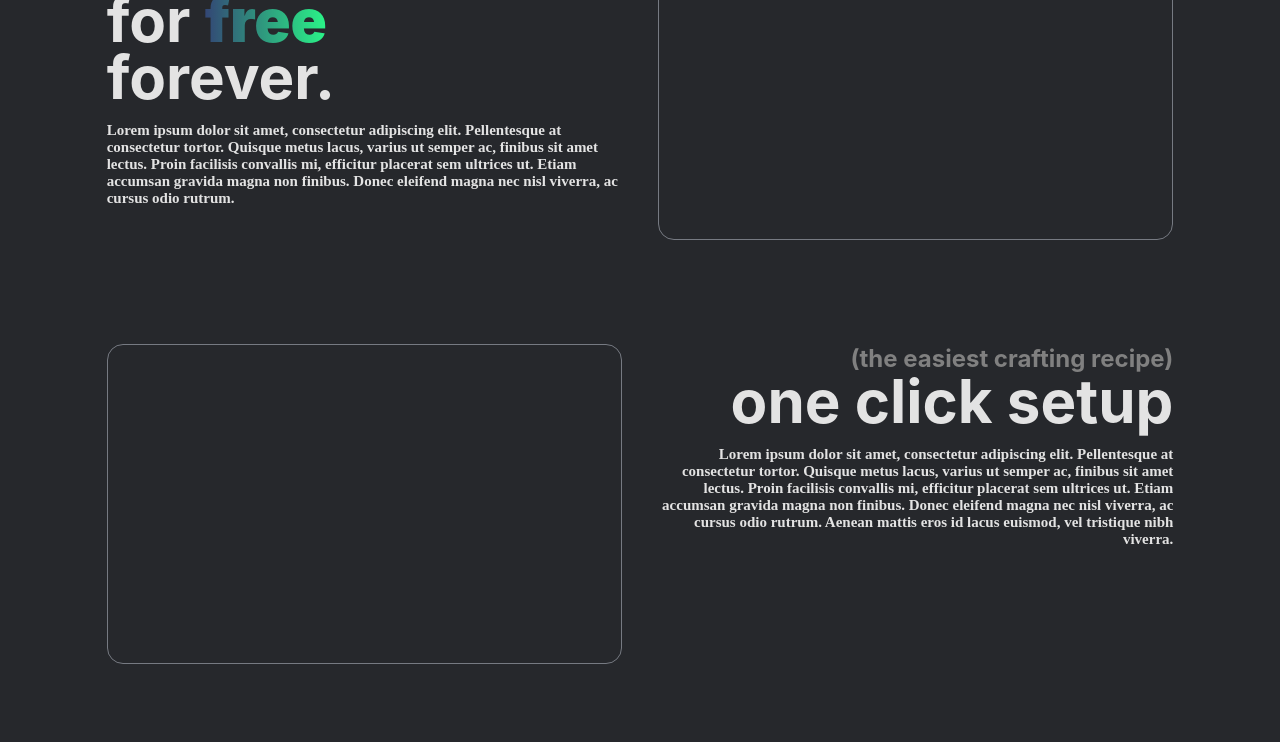
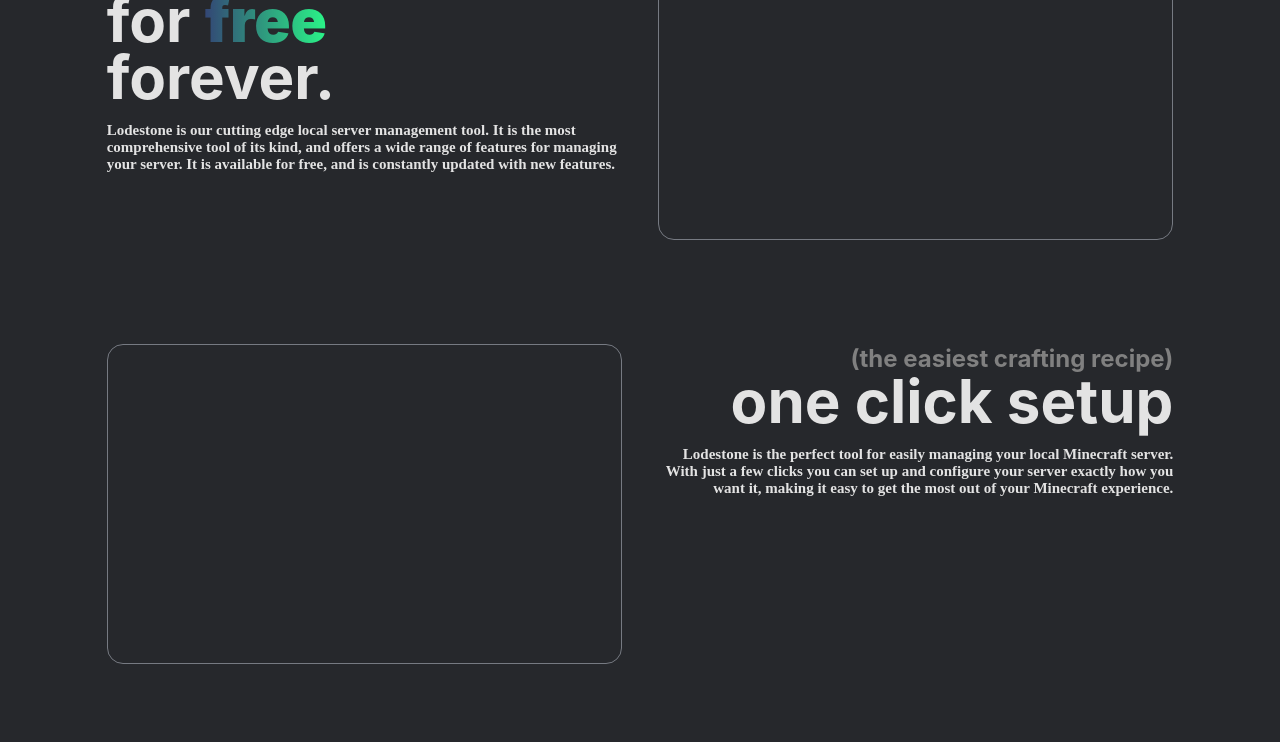
Before and after one commit to Lodestone-Team/frontend, a React (Create React App) app: page / in a window 1280 px wide. Shown: the part 1760-2502 px from the top of the page. Built offline with nearby package versions, Linux system fonts and the light colour scheme; a web font is replaced by a local one.

Commit message:
added GPT-3 text changed some positioning from absolute.

```diff
--- a/src/landingPage/AboutSection.tsx
+++ b/src/landingPage/AboutSection.tsx
@@ -15,12 +15,10 @@ const AboutSection = () => {
             forever.
           </h1>
           <p>
-            Lorem ipsum dolor sit amet, consectetur adipiscing elit.
-            Pellentesque at consectetur tortor. Quisque metus lacus, varius ut
-            semper ac, finibus sit amet lectus. Proin facilisis convallis mi,
-            efficitur placerat sem ultrices ut. Etiam accumsan gravida magna non
-            finibus. Donec eleifend magna nec nisl viverra, ac cursus odio
-            rutrum.
+          Lodestone is our cutting edge local server management tool.
+          It is the most comprehensive tool of its kind, and offers a wide
+          range of features for managing your server. It is available for free,
+          and is constantly updated with new features.
           </p>
         </article>
 
@@ -38,13 +36,9 @@ const AboutSection = () => {
           <h2>(the easiest crafting recipe)</h2>
           <h1>one click setup</h1>
           <p>
-            Lorem ipsum dolor sit amet, consectetur adipiscing elit.
-            Pellentesque at consectetur tortor. Quisque metus lacus, varius ut
-            semper ac, finibus sit amet lectus. Proin facilisis convallis mi,
-            efficitur placerat sem ultrices ut. Etiam accumsan gravida magna non
-            finibus. Donec eleifend magna nec nisl viverra, ac cursus odio
-            rutrum. Aenean mattis eros id lacus euismod, vel tristique nibh
-            viverra.
+          Lodestone is the perfect tool for easily managing your local Minecraft server.
+          With just a few clicks you can set up and configure your server exactly how you want it,
+          making it easy to get the most out of your Minecraft experience.
           </p>
         </article>
 
--- a/src/landingPage/ControlAnimation.tsx
+++ b/src/landingPage/ControlAnimation.tsx
@@ -3,8 +3,6 @@ import styles from './ControlAnimation.module.scss';
 import GhostBlock from 'common/GhostBlock';
 
 const ControlAnimation = () => {
-  // const numSteps = 20.0
-
   let boxElement: Element | null;
   let contentRef: HTMLElement | null;
   let triggered: boolean = false;
--- a/src/landingPage/ControlSection.tsx
+++ b/src/landingPage/ControlSection.tsx
@@ -3,14 +3,13 @@ import styles from './ControlSection.module.scss';
 import ControlAnimation from './ControlAnimation';
 
 const ControlSection = () => {
-  const loremIpsum =
-    'Lorem ipsum dolor sit amet, consectetur adipiscing elit. Pellentesque at consectetur tortor. Quisque metus lacus, varius ut semper ac, finibus sit amet lectus. Proin facilisis convallis mi, efficitur placerat sem ultrices ut. Etiam accumsan gravida magna non finibus. Donec eleifend magna nec nisl viverra, ac cursus odio rutrum. Aenean mattis eros id lacus euismod, vel tristique nibh viverra.';
+  const textDescription = "If you are looking for a locally hosted server management tool that gives you total control and endless fidelity, look no further than Lodestone. This tool will allow you to manage your server with ease, giving you the ability to customize and configure your server to your liking. With Lodestone, you will have the power to create the perfect Minecraft server for you and your friends to enjoy."
   return (
     <section className={styles.container}>
       <ControlAnimation></ControlAnimation>
       <h1 className={styles.left}>total control</h1>
       <h1 className={styles.right}>endless fidelity.</h1>
-      <p>{loremIpsum}</p>
+      <p>{textDescription}</p>
     </section>
   );
 };
--- a/src/landingPage/FooterSection.module.scss
+++ b/src/landingPage/FooterSection.module.scss
@@ -7,12 +7,12 @@
   h1 {
     font-style: 'Chillax';
     color: #e3e3e3;
-    position: absolute;
-    text-align: left;
     font-size: 8rem;
+    line-height: 100%;
     width: 50vw;
-    top: 10vh;
-    left: 5vw;
+
+    padding-top: 5vh;
+    margin-left: 5vw;
   }
 
   li {
--- a/src/landingPage/FooterSection.tsx
+++ b/src/landingPage/FooterSection.tsx
@@ -3,6 +3,8 @@ import styles from './FooterSection.module.scss';
 import { ReactComponent as YourSVG } from '../assets/footerimg.svg';
 
 const FooterSection = (props: any) => {
+
+  // make this do whatever a download button does.
   const onClick = () => {};
 
   return (
--- a/src/landingPage/LandingPage.tsx
+++ b/src/landingPage/LandingPage.tsx
@@ -9,11 +9,7 @@ import ControlSection from './ControlSection';
 import ToolsSection from './ToolsSection';
 import FooterSection from './FooterSection';
 
-// import ControlAnimation from "./ControlAnimation";
-
 const LandingPage = () => {
-  //const darkBackgroundAccent = '#36393f';
-  //const darkBackground = '#26282C';
 
   return (
     <div className={styles.container}>
--- a/src/landingPage/ToolsSection.module.scss
+++ b/src/landingPage/ToolsSection.module.scss
@@ -1,21 +1,19 @@
 .container {
   background: #26282c;
-  min-height: 250vh;
   position: relative;
+  min-height: 150vh;
   width: 100%;
 
   h1 {
-    position: absolute;
     color: #e3e3e3;
     font-size: 6rem;
     font-weight: 900;
-    top: 10vh;
-    left: 10vw;
-    width: 40vw;
+    margin-left: 10vw;
+    padding-top: 10vh;
+    line-height: 90%;
 
     .gradient {
       background-clip: unset;
-      /* here to avoid warnings */
       -webkit-background-clip: text;
       -webkit-text-fill-color: transparent;
       background-image: var(--std-gradient);
@@ -23,27 +21,33 @@
   }
 
   ul.parameters {
-    position: absolute;
-    top: 30vh;
-    left: 10vw;
+    margin-left: 10vw;
+    list-style: none;
     width: 30vw;
-    list-style: none;
+
+    h2 {
+      padding-top: 4vh;
+      font-weight: 800;
+      font-size: 1.4rem;
+      color: teal;
+    }
 
     p {
       color: #e3e3e3;
       margin-top: 5vh;
       font-size: 1.25rem;
+      margin-top: 0%;
     }
   }
 }
 
-/* I like having this section be a bit longer to give a fade in type animation*/
 .stickyBoxBounds {
   position: absolute;
+  height: 100vh;
   width: 40vw;
+
+  top: 30vh;
   right: 5vw;
-  top: 20vh;
-  bottom: 100vh;
 
   .stickyBox {
     top: 0;
--- a/src/landingPage/ToolsSection.tsx
+++ b/src/landingPage/ToolsSection.tsx
@@ -3,36 +3,56 @@ import styles from './ToolsSection.module.scss';
 import GhostBlock from 'common/GhostBlock';
 
 const ToolsSection = (props: any) => {
-  const loremIpsum =
-    'Lorem ipsum dolor sit amet, consectetur adipiscing elit. Pellentesque at consectetur tortor. Quisque metus lacus, varius ut semper ac, finibus sit amet lectus. Proin facilisis convallis mi, efficitur placerat sem ultrices ut. Etiam accumsan gravida magna non finibus. Donec eleifend magna nec nisl viverra, ac cursus odio rutrum. Aenean mattis eros id lacus euismod, vel tristique nibh viverra.';
-
   return (
     <section className={styles.container}>
       <h1>
-        <span className={styles.gradient}>power&nbsp;manage.</span>{' '}
-        your&nbsp;world
+        <span className={styles.gradient}>power&nbsp;manage.</span>
+        <br />your&nbsp;world
       </h1>
 
       <ul className={styles.parameters}>
         <li>
-          <p>{loremIpsum}</p>
+          <h2>Power up and down your server with just a few clicks</h2>
+          <p>
+            Lodestone is the perfect tool for Minecraft server management on a local level.
+            With just a few clicks, you can power up and down your server, as well as manage player permissions,
+            mods, and plugins. Whether you're a beginner or a seasoned pro,
+            Lodestone has the features you need to keep your server running smoothly.
+          </p>
         </li>
         <li>
-          <p>{loremIpsum}</p>
+          <h2>Manage player permissions and world settings</h2>
+          <p>
+          Lodestone gives you the power to manage your players and worlds with ease. With our easy to use interface,
+          you can quickly give or revoke player permissions, manage world settings, and more. Whether you're running a
+          small server for friends or a large server for hundreds of players, Lodestone has the tools you need to keep things running smoothly.
+          </p>
         </li>
         <li>
-          <p>{loremIpsum}</p>
+          <h2>Generate detailed reports of server activity</h2>
+          <p>
+          Lodestone gives server admins the ability to generate detailed reports of server activity,
+          including player connections, disconnections, chat messages, and commands executed.
+          These reports can be generated for specific time periods, and can be customized to
+          include or exclude specific players, worlds, or server events.
+          </p>
         </li>
         <li>
-          <p>{loremIpsum}</p>
+          <h2>Get real-time alerts of server events</h2>
+          <p>
+          Lodestone allows you to set up alerts for when certain events occur on your server, so you can stay up-to-date on what's happening even when you're away.
+          </p>
         </li>
         <li>
-          <p>{loremIpsum}</p>
+          <h2>And much, much more!</h2>
+          <p>
+          The Lodestone team is committed to improving and adding new features to our client.
+          We are constantly working on new ways to make our client more user-friendly and efficient.
+          We want to make sure that our client is the best possible option for those who are looking for a Minecraft server hosting solution.
+          </p>
         </li>
       </ul>
 
-      {/* this is done like this because it would be a waste of time to
-            implement props and stuff for ghostblock which will be removed anyways. */}
       <div className={styles.stickyBoxBounds}>
         <div className={styles.stickyBox}>
           <GhostBlock></GhostBlock>
```
